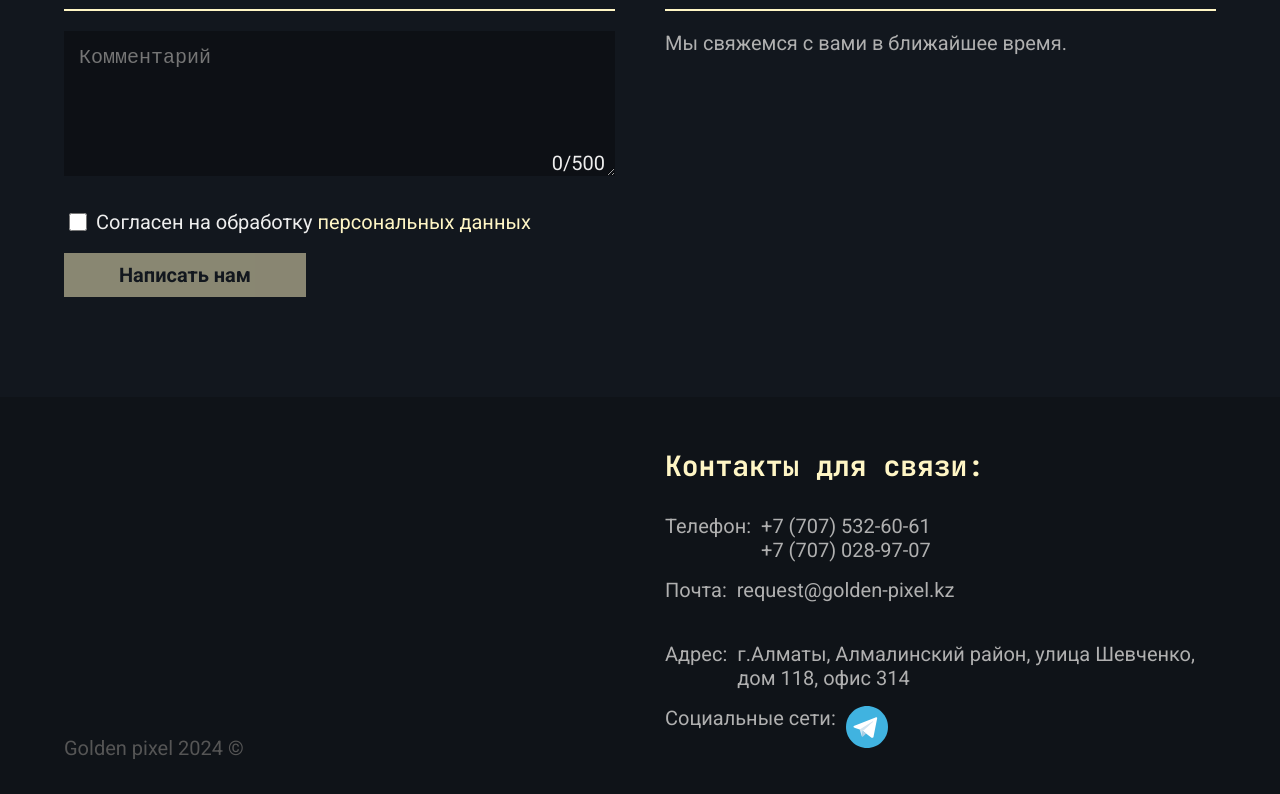
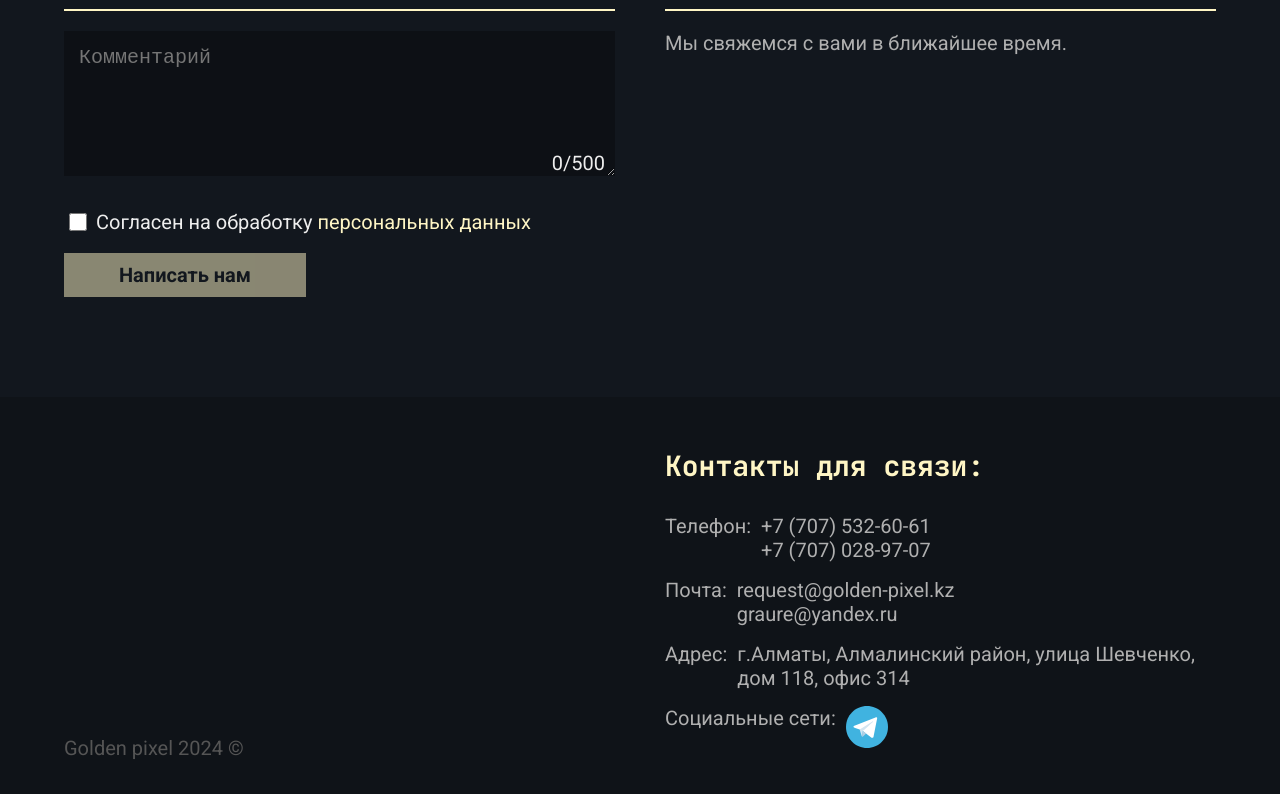
Before and after one commit to gridorius/GoldenPixelFrontend, a Vue app: page /work in a window 1280 px wide. Shown: the part 1146-1940 px from the top of the page. Built offline with nearby package versions, Linux system fonts and the light colour scheme.

Commit message:
add email

```diff
--- a/src/components/FooterComponent.vue
+++ b/src/components/FooterComponent.vue
@@ -25,6 +25,7 @@
             </div>
             <div class="description">
               <div class="item"> request@golden-pixel.kz</div>
+              <div class="item"> graure@yandex.ru</div>
             </div>
           </div>
           <div class="contacts-data">
@@ -42,7 +43,8 @@
             <div class="description">
               <div class="item">
                 <div class="social-icons">
-                  <a href="https://t.me/golden_pixel_web"><img src="../assets/icons/social/telegram_icon.svg" alt="telegram"></a>
+                  <a href="https://t.me/golden_pixel_web"><img src="../assets/icons/social/telegram_icon.svg"
+                                                               alt="telegram"></a>
                   <!--                  <a href=""><img src="../assets/social/whatsapp_icon.svg" alt="whatsapp"></a>-->
                 </div>
               </div>
```
